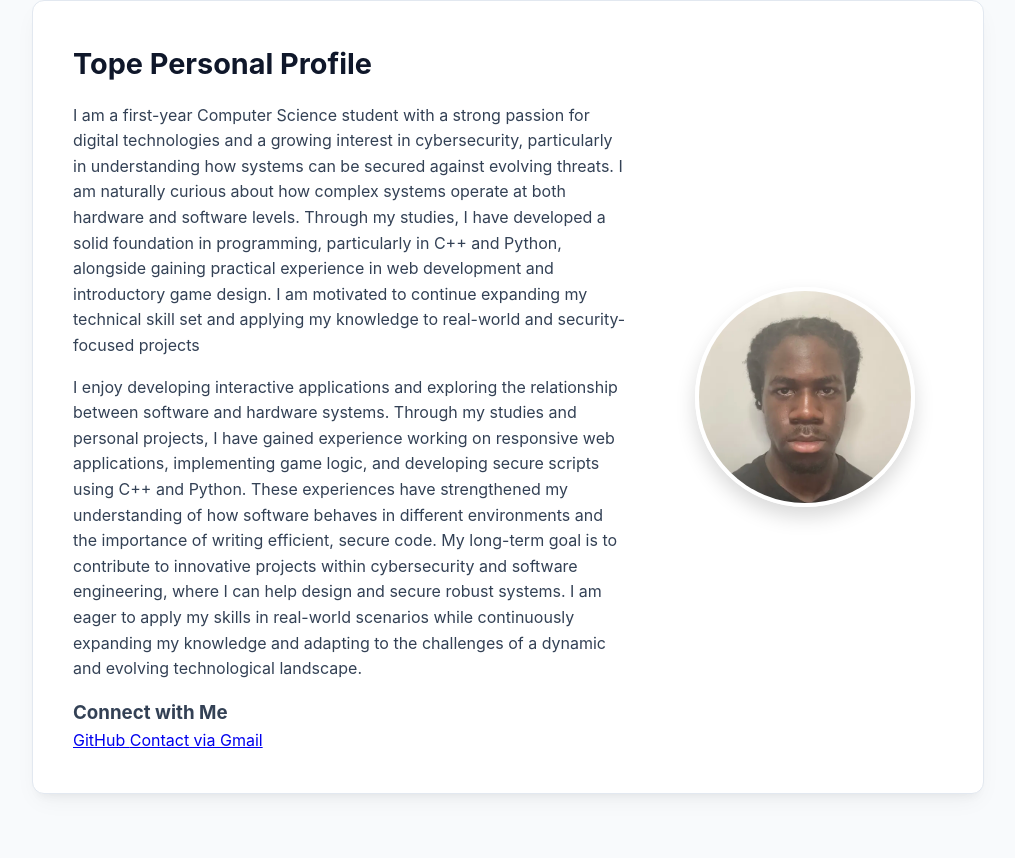
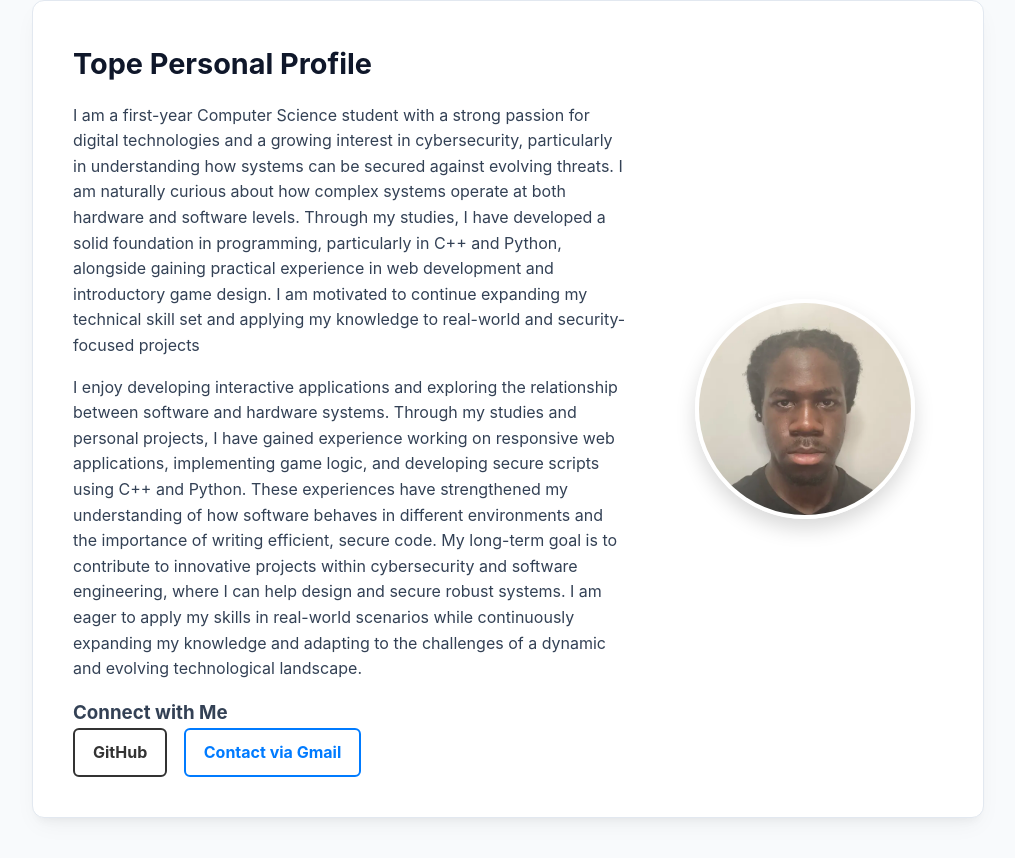
Before and after one commit to topedada/Portfolio, a plain HTML site: page docs/index.html in a window 1280 px wide. Shown: the part 274-1132 px from the top of the page, without its empty margins (132-1147 px from the left). Drawn offline with Linux system fonts and the light colour scheme.

Commit message:
Update index.html

```diff
--- a/docs/index.html
+++ b/docs/index.html
@@ -23,8 +23,9 @@
                 <p>I am a first-year Computer Science student with a strong passion for digital technologies and a growing interest in cybersecurity, particularly in understanding how systems can be secured against evolving threats. I am naturally curious about how complex systems operate at both hardware and software levels. Through my studies, I have developed a solid foundation in programming, particularly in C++ and Python, alongside gaining practical experience in web development and introductory game design. I am motivated to continue expanding my technical skill set and applying my knowledge to real-world and security-focused projects</p>
                 <p>I enjoy developing interactive applications and exploring the relationship between software and hardware systems. Through my studies and personal projects, I have gained experience working on responsive web applications, implementing game logic, and developing secure scripts using C++ and Python. These experiences have strengthened my understanding of how software behaves in different environments and the importance of writing efficient, secure code. My long-term goal is to contribute to innovative projects within cybersecurity and software engineering, where I can help design and secure robust systems. I am eager to apply my skills in real-world scenarios while continuously expanding my knowledge and adapting to the challenges of a dynamic and evolving technological landscape.</p>
                 <h3>Connect with Me</h3>
-                <a href="https://olympus.ntu.ac.uk/dashboard" target="_blank" rel="noopener noreferrer">GitHub </a>
-                <a href="https://mail.google.com/mail/?view=cm&fs=1&to=tope.dada2025@my.ntu.ac.uk" target="_blank">Contact via Gmail</a>
+                <a href="https://olympus.ntu.ac.uk/dashboard" target="_blank" rel="noopener noreferrer" style="display: inline-block; padding: 10px 18px; margin-right: 12px; border: 2px solid #333; border-radius: 6px; text-decoration: none; color: #333; font-weight: bold;">GitHub</a>
+
+<a href="https://mail.google.com/mail/?view=cm&fs=1&to=tope.dada2025@my.ntu.ac.uk" target="_blank" style="display: inline-block; padding: 10px 18px; border: 2px solid #007bff; border-radius: 6px; text-decoration: none; color: #007bff; font-weight: bold;">Contact via Gmail</a>
             </div>
             <div class="Profile-image">
                 <img src="IMG_8885.webp" alt="Profile Picture of Tope" style="width: 200px; height: auto;">
```
